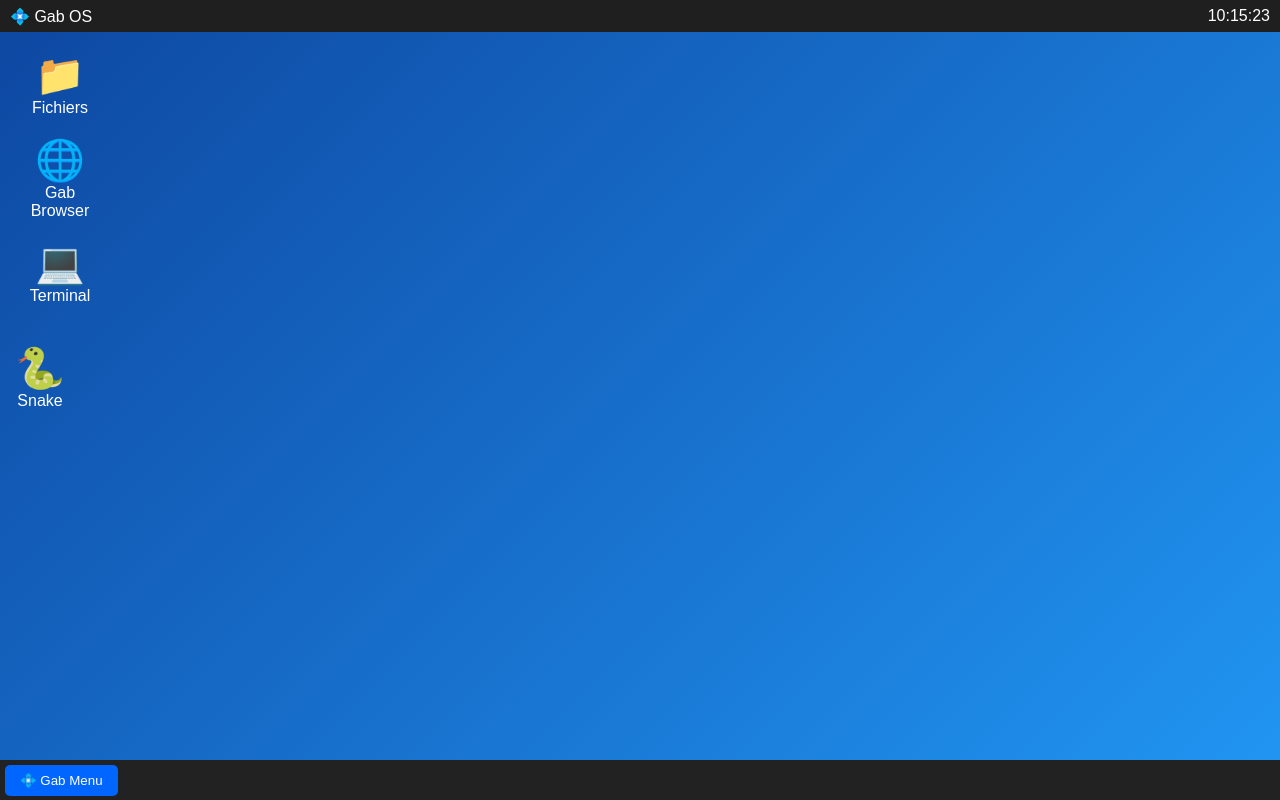
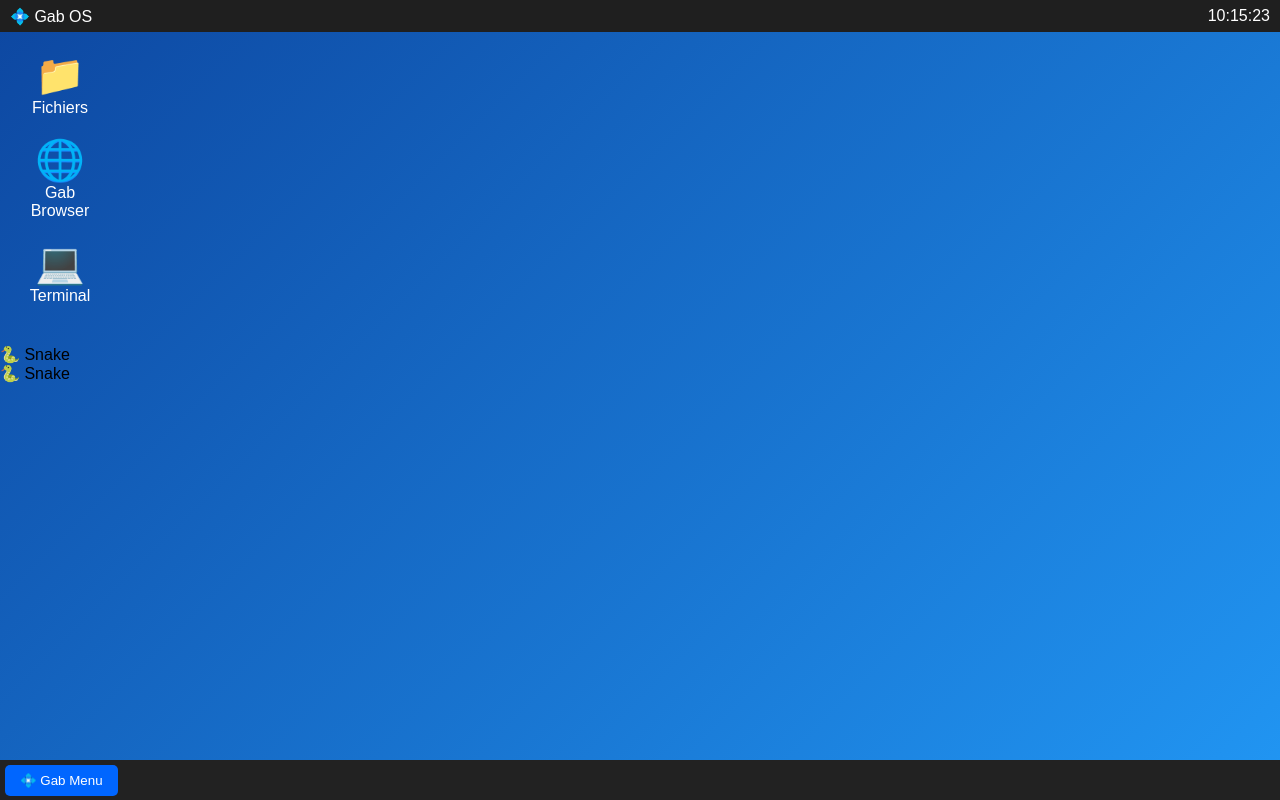
Before and after one commit to gabdut92bis-art/gabsite1.com, a plain HTML site: page index.html in a window 1280 px wide. Drawn offline with Linux system fonts and the light colour scheme.

Commit message:
Update index.html

```diff
--- a/index.html
+++ b/index.html
@@ -193,7 +193,10 @@ gab@gabos:~$
 <div onclick="openWindow('browser')">🌐 Gab Browser</div>
 <div onclick="openWindow('terminal')">💻 Terminal</div>
 </div>
-
+<div onclick="openWindow('snake')">🐍 Snake</div>
+<span>🐍</span>
+Snake
+</div>
 <div class="taskbar">
 <button class="start" onclick="toggleMenu()">
 💠 Gab Menu
@@ -226,7 +229,3 @@ function toggleMenu(){
 
 </body>
 </html>
-<div class="icon" onclick="openWindow('snake')">
-<span>🐍</span>
-Snake
-</div>
```
